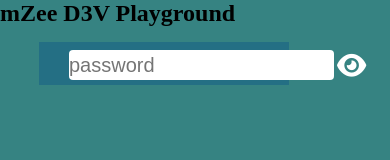
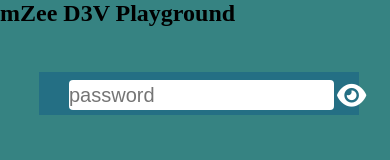
Before and after one commit to Test-Sessions/show-hide-passowrd, a plain HTML site: page index.html in a window 390 px wide. Drawn offline with Linux system fonts and the light colour scheme.

Commit message:
Update index.css

```diff
--- a/index.css
+++ b/index.css
@@ -9,7 +9,7 @@ body {
 .pratice {
     padding-top: 8px;
      height: 43px;
-    width: 34%;
+    /* width: 100%; */
     /* padding: 6px 8px; */
      display: flex;
     flex-direction: row;
@@ -40,9 +40,10 @@ input {
 }
 @media (max-width: 700px) {
     .pratice {
+        margin-top: 30px;
         padding-top: 8px;
          height: 43px;
-        width: 64%;
+         width: 320px;
         /* padding: 6px 8px; */
          display: flex;
         flex-direction: row;
```
